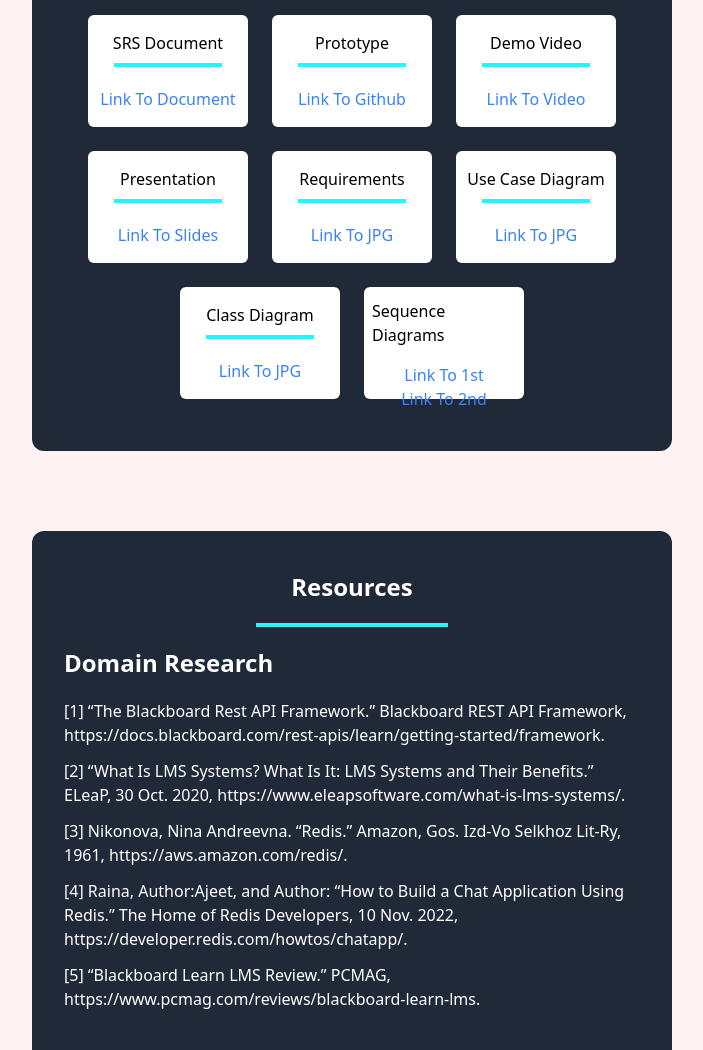
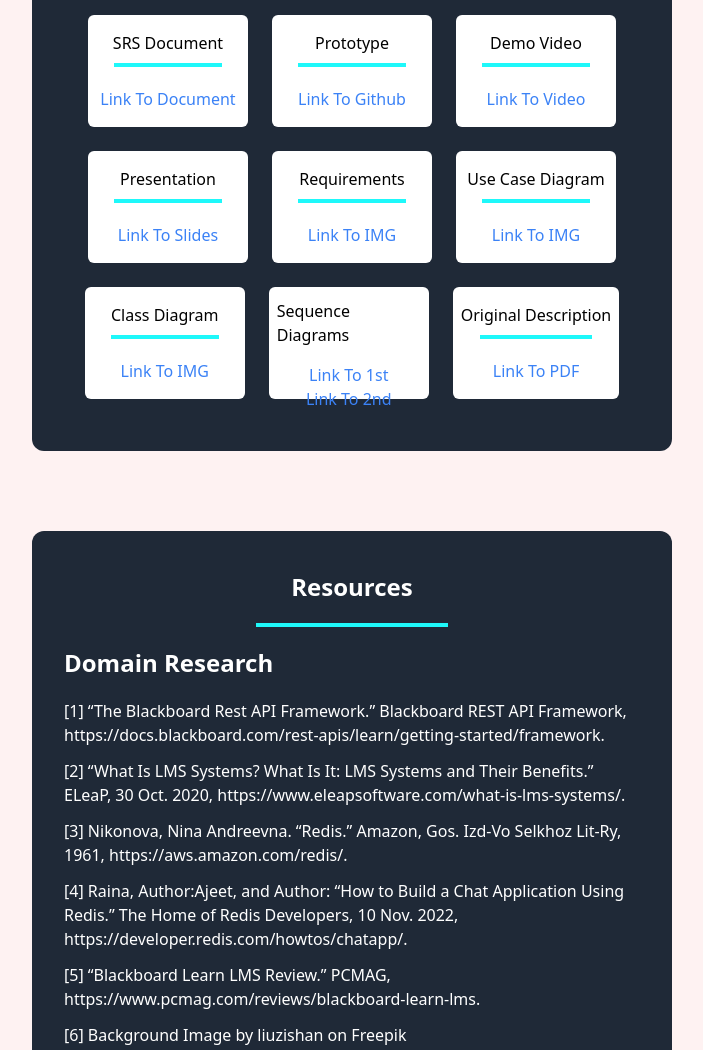
Before and after one commit to GabrielVega19/LmsLiveChat, a plain HTML site: page index.html in a window 1280 px wide. Shown: the part 2077-3127 px from the top of the page, without its empty margins (288-991 px from the left). Drawn offline with Linux system fonts and the light colour scheme.

Commit message:
final for the skeleton website

```diff
--- a/index.html
+++ b/index.html
@@ -51,23 +51,28 @@
             <div class="w-40 h-28 bg-white flex flex-col items-center p-2 rounded-md m-3">
                 <p class="mt-2">Requirements</p>
                 <div class="w-3/4 h-1 my-2 bg-lms-blue"></div>
-                <a href="#" class="mt-3 text-blue-500">Link To JPG</a>
+                <a href="assets/Requirements.png" class="mt-3 text-blue-500">Link To IMG</a>
             </div>
             <div class="w-40 h-28 bg-white flex flex-col items-center p-2 rounded-md m-3">
                 <p class="mt-2">Use Case Diagram</p>
                 <div class="w-3/4 h-1 my-2 bg-lms-blue"></div>
-                <a href="#" class="mt-3 text-blue-500">Link To JPG</a>
+                <a href="assets/SWE_project_use_case_diagram.jpg" class="mt-3 text-blue-500">Link To IMG</a>
             </div>
             <div class="w-40 h-28 bg-white flex flex-col items-center p-2 rounded-md m-3">
                 <p class="mt-2">Class Diagram</p>
                 <div class="w-3/4 h-1 my-2 bg-lms-blue"></div>
-                <a href="assets/class_diagram.jpg" class="mt-3 text-blue-500">Link To JPG</a>
+                <a href="assets/class_diagram.jpg" class="mt-3 text-blue-500">Link To IMG</a>
             </div>
             <div class="w-40 h-28 bg-white flex flex-col items-center p-2 rounded-md m-3">
                 <p class="mt-1">Sequence Diagrams</p>
                 <div class="w-3/4 h-1 my-2 bg-lms-blue"></div>
                 <a href="assets/send_message_sequence.jpg" class="text-blue-500">Link To 1st</a>
                 <a href="assets/initial_message_retrieval_sequence.jpg" class="text-blue-500">Link To 2nd</a>
+            </div>
+            <div class="w-44 h-28 bg-white flex flex-col items-center p-2 rounded-md m-3">
+                <p class="mt-2">Original Description</p>
+                <div class="w-3/4 h-1 my-2 bg-lms-blue"></div>
+                <a href="assets/ProjectAssignment.pdf" class="mt-3 text-blue-500">Link To PDF</a>
             </div>
         </div>
     </div>
@@ -82,6 +87,7 @@
             <p class="text-white mb-3">[3] Nikonova, Nina Andreevna. “Redis.” Amazon, Gos. Izd-Vo Selkhoz Lit-Ry, 1961, https://aws.amazon.com/redis/. </p>
             <p class="text-white mb-3">[4] Raina, Author:Ajeet, and Author: “How to Build a Chat Application Using Redis.” The Home of Redis Developers, 10 Nov. 2022, https://developer.redis.com/howtos/chatapp/. </p>
             <p class="text-white mb-3">[5] “Blackboard Learn LMS Review.” PCMAG, https://www.pcmag.com/reviews/blackboard-learn-lms.</p>
+            <a class="text-white" href="https://www.freepik.com/free-vector/composed-particles-swirling-abstract-graphics_14803753.htm#query=tech&position=2&from_view=search&track=sph">[6] Background Image by liuzishan on Freepik</a>
         </div>
 
 
```
Also changed, not shown: assets/Requirements.png (added), assets/background.png (deleted), css/output.css.
